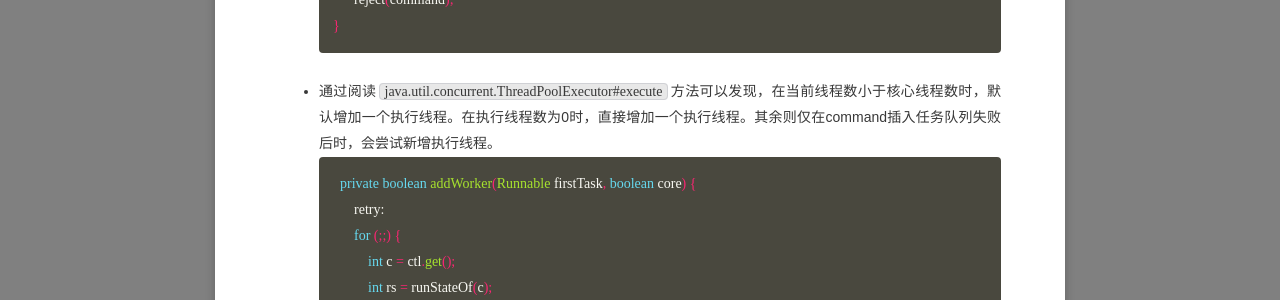
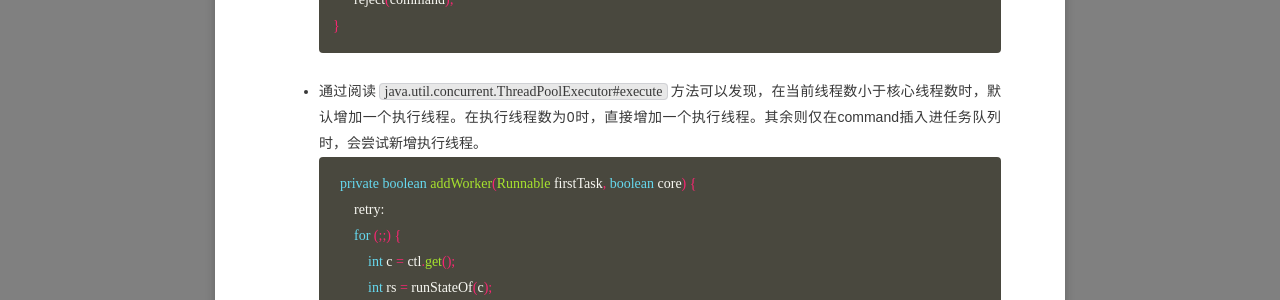
Before and after one commit to Justice-love/Justice-love.github.io, a Jekyll site: the page built from _posts/post/2017-05-04-executorService.md, in a window 1280 px wide and 900 px high, scrolled down 3432 px. Shown: the part 177-477 px from the top of the window. Built offline with Jekyll 4.4.1, drawn with Linux system fonts in a browser that asks for light colours; nearby versions of some CDN libraries; some web fonts are replaced; comment, search, counter and statistics services are not loaded.

Commit message:
Revert "modify"
This reverts commit 0d80bb89a84abd81dd5f16c0c666f4cda0ecf40a.

````diff
--- a/_posts/post/2017-05-04-executorService.md
+++ b/_posts/post/2017-05-04-executorService.md
@@ -149,7 +149,7 @@
   }
   ```
 
-- 通过阅读```java.util.concurrent.ThreadPoolExecutor#execute```方法可以发现，在当前线程数小于核心线程数时，默认增加一个执行线程。在执行线程数为0时，直接增加一个执行线程。其余则仅在command插入任务队列失败后时，会尝试新增执行线程。
+- 通过阅读```java.util.concurrent.ThreadPoolExecutor#execute```方法可以发现，在当前线程数小于核心线程数时，默认增加一个执行线程。在执行线程数为0时，直接增加一个执行线程。其余则仅在command插入进任务队列时，会尝试新增执行线程。
   ``` java
   private boolean addWorker(Runnable firstTask, boolean core) {
         retry:
````
